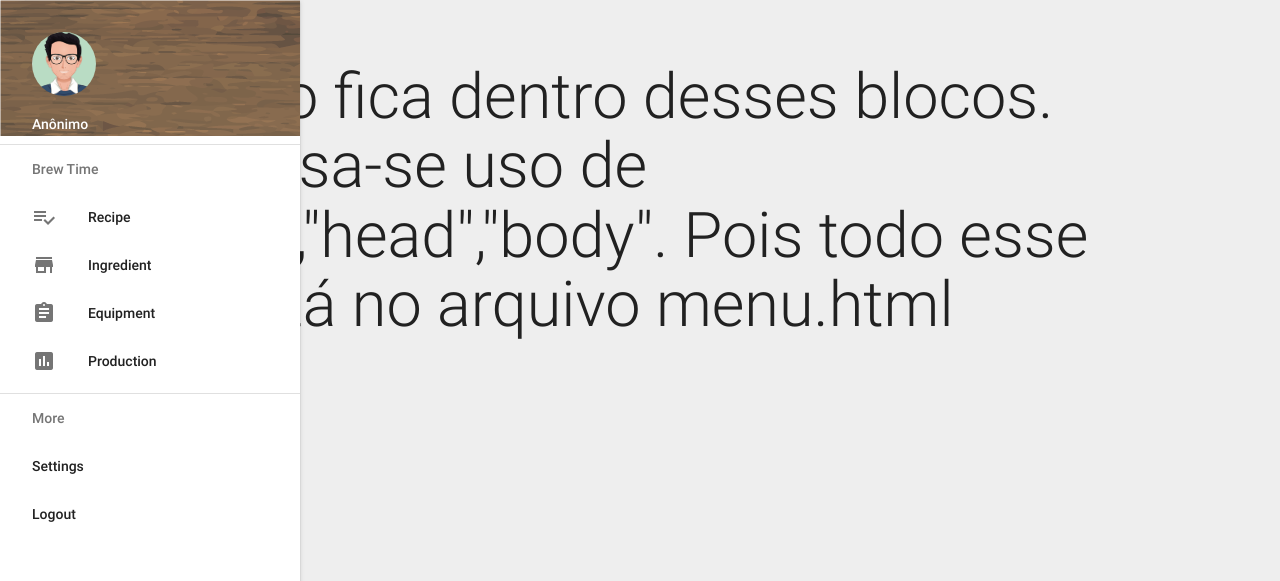
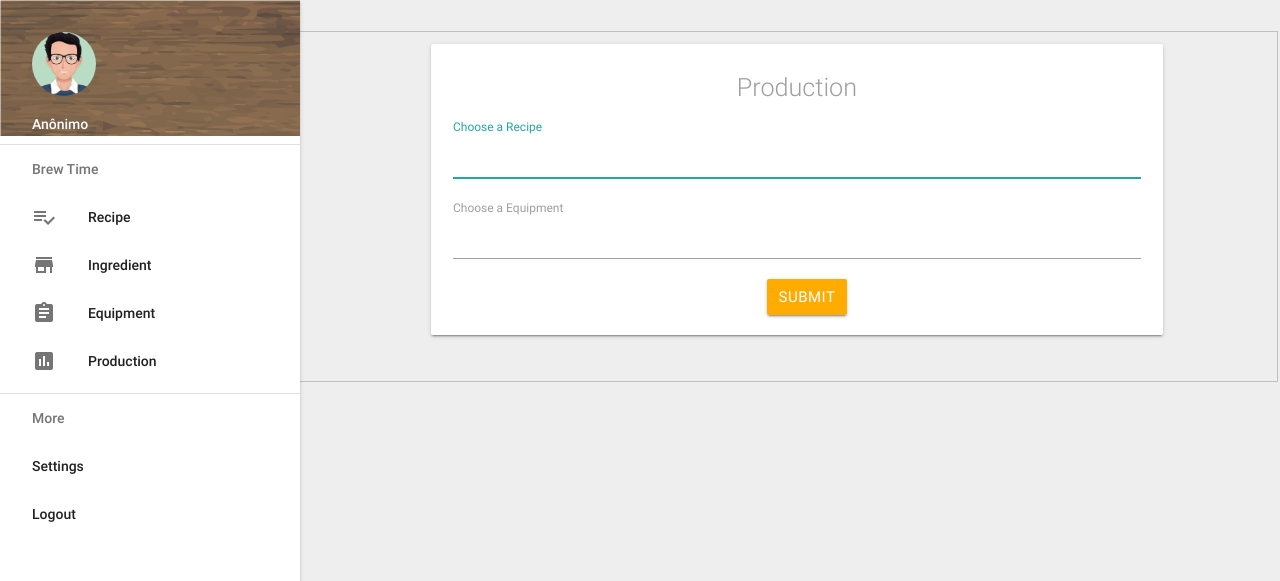
Before and after one commit to suzanneloures/brew-day, a Django app: page /production/ in a window 1280 px wide. Shown: the top 581 px of the page. Run offline with Django 3.2, Linux system fonts and the light colour scheme; some libraries are stand-ins or nearby versions.

Commit message:
remocao recipe

```diff
--- a/implementation/brewday/recipes/templates/menu.html
+++ b/implementation/brewday/recipes/templates/menu.html
@@ -89,7 +89,7 @@
 
 
 
-            <li><a href="#!" ><i class="material-icons">insert_chart</i>Production</a></li>
+            <li><a href="{% url 'production' %}" ><i class="material-icons">insert_chart</i>Production</a></li>
             <li><div class="divider"></div></li>
             <li><a class="subheader">More</a></li>
             <li><a class="waves-effect" href="#!">Settings</a></li>
--- a/implementation/brewday/recipes/templates/production.html
+++ b/implementation/brewday/recipes/templates/production.html
@@ -1,10 +1,38 @@
+
 {% extends 'menu.html' %}
-
 {% block conteudo%}
 
+<form action="#" method="post" accept-charset="utf-8">
+  {% csrf_token%}
+  <fieldset>
+    <div class="row">
 
-<h1>O conteudo fica dentro desses blocos. obs:dispensa-se uso de tags:"html","head","body".
-Pois todo esse escopo está no arquivo menu.html</h1>
+      <div class="col s12 m10 offset-m1 l7 offset-l4 card-panel">
 
+      <p class="flow-text grey-text center">Production</p>
+
+<!-- Nome da Recipe: Escolha de uma receita já pré-cadastrado-->
+            <div class="input-field col s12 m12 l12">
+              <input type="text" name="recipename" value="" id="inomefilter" autofocus />
+              <label for="inomefilter">Choose a Recipe</label>
+            </div>
+
+<!-- Nome do Equipamento: Escolha de um equipamento já pré-cadastrado-->
+        <div class="input-field col s12 m12 l12">
+            <input type="text" name="recipename" value="" id="inomefilter" autofocus />
+            <label for="inomefilter">Choose a Equipment</label>
+        </div>
+
+<!-- Ao pressionar o botão o usuário confirma a produção e o valor de cada
+ingrediente contido na receita escolhida é subtraído dos ingredientes -->
+
+        <div class="row">
+            <div class="col s12 m10 offset-m1 l7 offset-l2">
+              <input type="submit" name="" value="Submit" class="btn center col offset-l6 amber accent-4"  />
+            </div>
+          </div>
+      </div>
+  </fieldset>
+</form>
 
 {% endblock %}
--- a/implementation/brewday/recipes/templates/view_recipes.html
+++ b/implementation/brewday/recipes/templates/view_recipes.html
@@ -11,7 +11,7 @@
           </div>
           <div class="card-content">
             <span class="card-title activator grey-text text-darken-4">{{recipe.title}}<i class="material-icons right">more_vert</i></span>
-            <p><a href="#">Edit</a><a class="right" href="#">Remove</a></p>
+            <p><a href="#">Edit</a><a class="right" href="{% url 'delete_recipe' pk=recipe.id %}">Remove</a></p>
           </div>
           <div class="card-reveal">
             <span class="card-title grey-text text-darken-4">Recipe 1<i class="material-icons right">close</i></span>
```
Also changed, not shown: implementation/brewday/recipes/templates/recipe_confirm_delete.html (added, +16 -0 lines), implementation/brewday/db.sqlite3.
